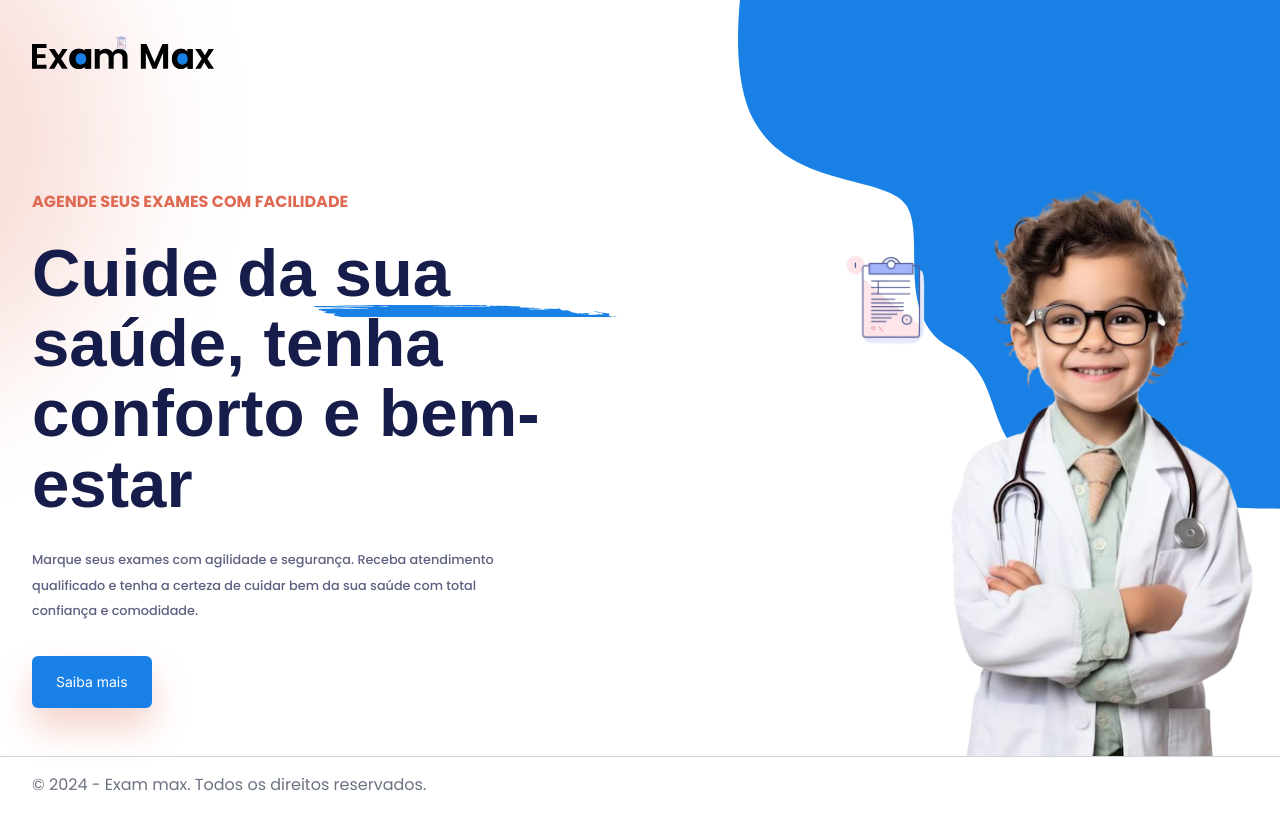
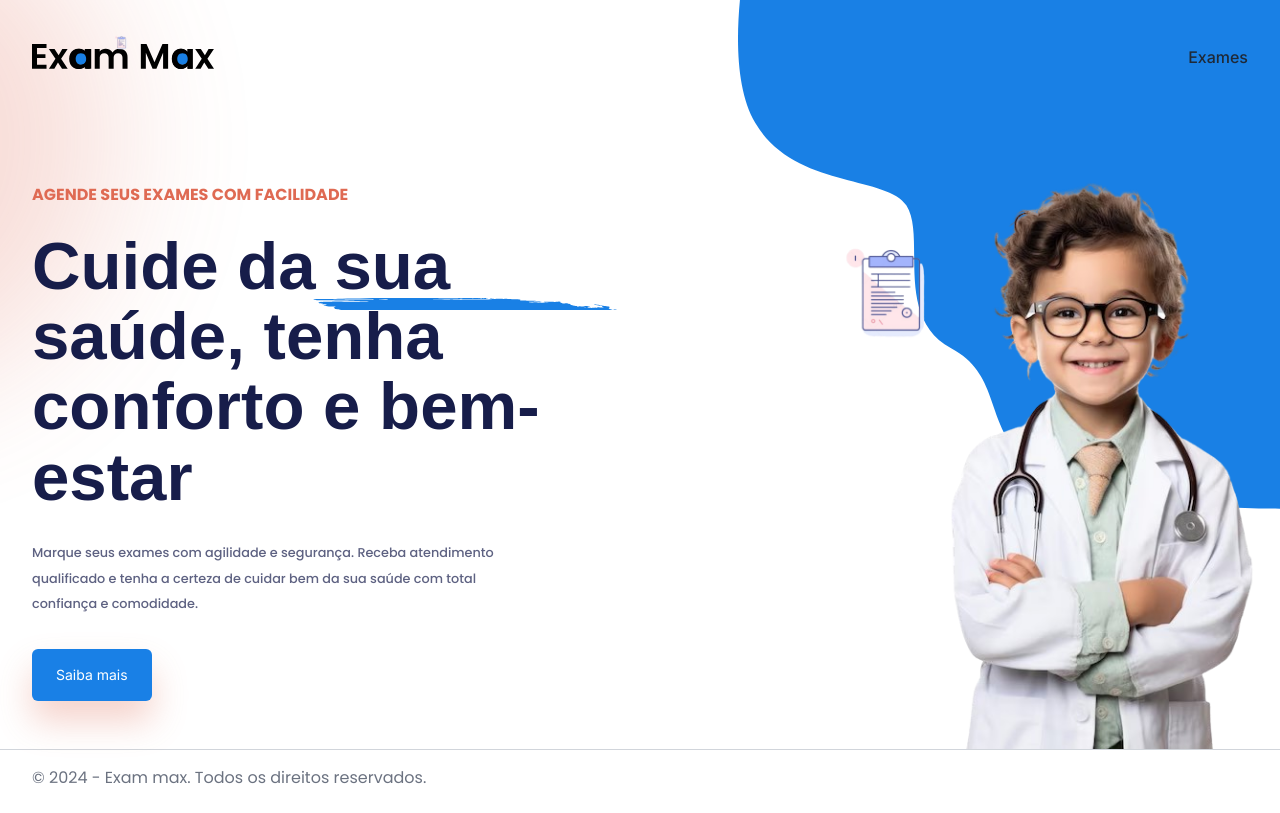
Before and after one commit to GabrielLuZz/exam-max, a Next.js app in the folder front/: page / in a window 1280 px wide. Built offline with nearby package versions, Linux system fonts and the light colour scheme; a web font is replaced by a local one.

Commit message:
feat: pagina not found customizada criada e link adicionado ao header

```diff
--- /dev/null
+++ b/front/src/app/not-found.tsx
@@ -0,0 +1,63 @@
+import { buttonVariants } from "@/components/ui";
+import Image from "next/image";
+import Link from "next/link";
+import bg_blue_deco from "@/assets/img/bg-blue-deco.svg";
+import circle_orange_deco from "@/assets/img/circle-orange-deco.svg";
+import * as motion from "motion/react-client";
+
+export default function Home() {
+  return (
+    <>
+      <div className="absolute right-0 top-[-3rem] z-[-1] h-full overflow-hidden">
+        <motion.div
+          layout
+          initial={{ width: "0" }}
+          animate={{ width: "542px" }}
+          transition={{ duration: 0.6, ease: "easeIn" }}
+        >
+          <Image src={bg_blue_deco} alt="" className="w-full" />
+        </motion.div>
+      </div>
+
+      <Image
+        src={circle_orange_deco}
+        alt=""
+        className="absolute left-[-1rem] top-[-3rem]"
+      />
+
+      <motion.main
+        key="not-found"
+        initial={{ y: 100, opacity: 0 }}
+        animate={{ y: 0, opacity: 1 }}
+        exit={{ y: -100, opacity: 0 }}
+        transition={{ duration: 0.5, ease: "easeInOut" }}
+        className="min-h-screen flex items-center"
+      >
+        <div className="wrapper flex flex-col">
+          <span
+            className="text-app-secondary"
+            style={{
+              fontSize: "clamp(3.2rem, 5.5cqi, 5.5rem)",
+              lineHeight: "clamp(3.4rem, 5.8cqi, 5.8rem)",
+            }}
+          >
+            404!
+          </span>
+          <h1
+            className="mb-3"
+            style={{ fontSize: "clamp(1.6rem, 2cqi, 2rem)" }}
+          >
+            Página não encontrada
+          </h1>
+          <p className="mb-3 max-w-[28rem]">
+            Essa página não existe ou foi removida. Sugerimos que volte para
+            Home!
+          </p>
+          <Link href={"/"} className={`${buttonVariants({ variant: "big" })}`}>
+            Voltar para Home
+          </Link>
+        </div>
+      </motion.main>
+    </>
+  );
+}
--- a/front/src/components/templates/Header.tsx
+++ b/front/src/components/templates/Header.tsx
@@ -3,9 +3,12 @@ import Image from "next/image";
 import logo from "@/assets/img/logo.svg";
 import { useEffect, useState } from "react";
 import Link from "next/link";
+import { usePathname } from "next/navigation";
 
 export function Header() {
   const [isScrolled, setIsScrolled] = useState(false);
+
+  const path = usePathname();
 
   useEffect(() => {
     const handleScroll = () => {
@@ -31,7 +34,7 @@ export function Header() {
       }`}
       style={{ marginBottom: "clamp(2rem, 6.375cqi, 6.375rem)" }}
     >
-      <div className="wrapper">
+      <div className="wrapper flex justify-between gap-3 items-end">
         <Link href="/" className="hover-opacity inline-block">
           <Image
             src={logo}
@@ -39,6 +42,18 @@ export function Header() {
             priority
           />
         </Link>
+        <nav className="flex items-center">
+          <Link
+            href="/exames"
+            className={`font-inter font-medium  ${
+              path === "/exames"
+                ? "text-app-secondary"
+                : "font-inter font-medium text-gray-800"
+            }`}
+          >
+            Exames
+          </Link>
+        </nav>
       </div>
     </header>
   );
```
